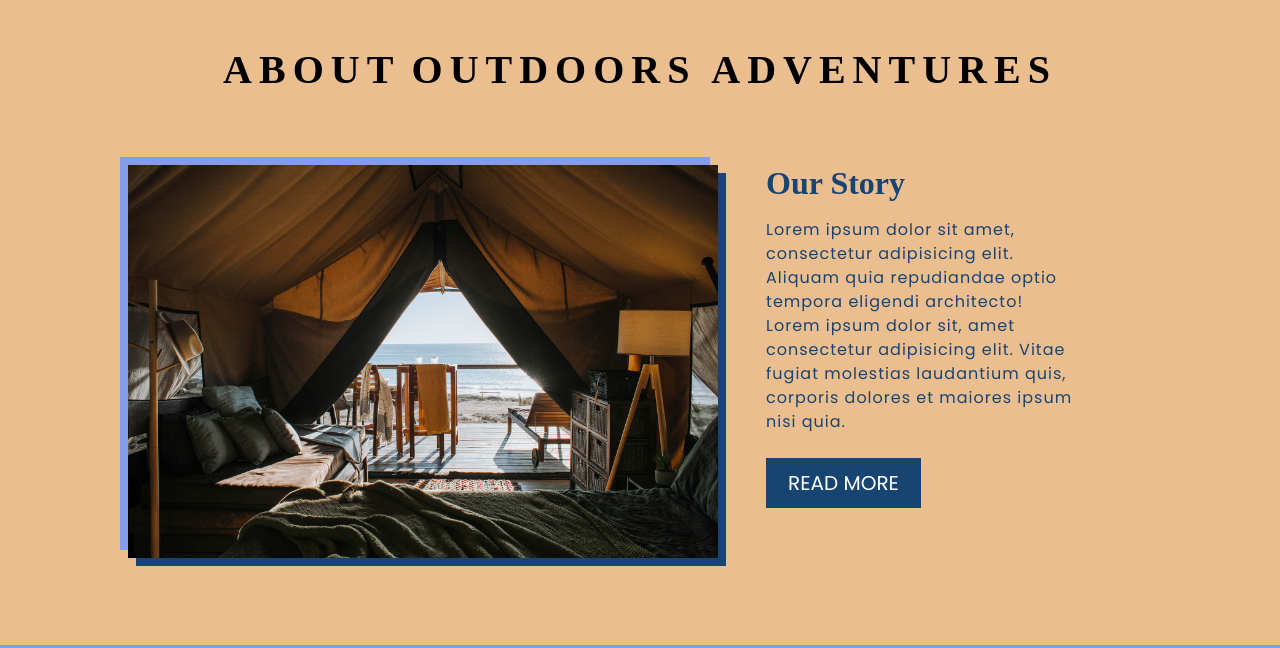
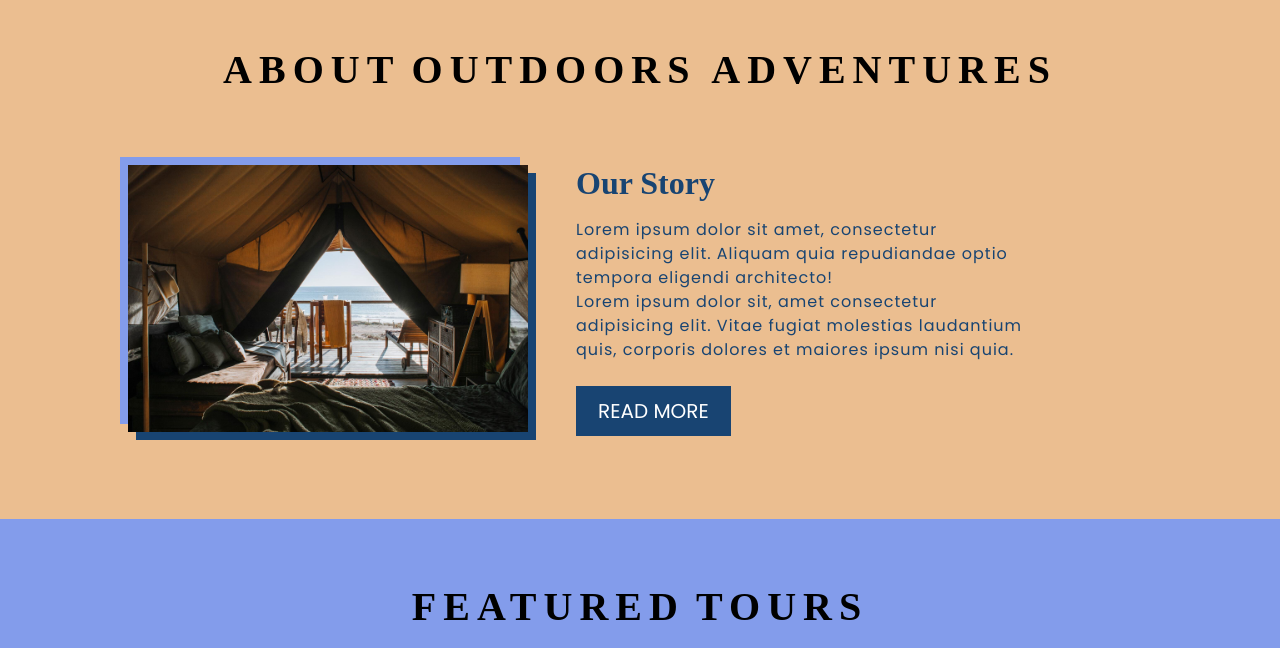
Before and after one commit to Rioba-Ian/gastbyTourismJamStack, a Gatsby site: page / in a window 1280 px wide. Shown: the part 802-1450 px from the top of the page. Built offline with nearby package versions, Linux system fonts and the light colour scheme; Gatsby itself is replaced by a stand-in of ours; a web font is replaced by a local one.

Commit message:
img optimization

```diff
--- a/gatsby-config.js
+++ b/gatsby-config.js
@@ -22,4 +22,11 @@
     `gatsby-plugin-sharp`,
     `gatsby-plugin-transition-link`,
   ],
+  siteMetadata: {
+    title: "Local travels in Kenya",
+    description:
+      "Get to travel local places in Kenya and around the bush with easily accessible hikes and affordable rates",
+    copyright: "Copyright under Ian Rioba",
+    contact: "riobafelix@gmail.com",
+  },
 };
--- a/src/components/Home/About.jsx
+++ b/src/components/Home/About.jsx
@@ -1,15 +1,28 @@
 import React from "react";
 import Title from "../Title";
-import img from "../../images/about-us-img.jpg";
+import { graphql, useStaticQuery } from "gatsby";
 import "../../css/about.css";
+import Img from "gatsby-image";
+
 const About = () => {
+  const data = useStaticQuery(getAbout);
+
+  console.log(data);
+
   return (
     <div className="about">
       <Title title="about" subtitle="Outdoors adventures" />
       <div className="about-content">
-        <article>
+        <article className="img-content">
           <div className="img-container-about">
-            <img src={img} alt="" />
+            <Img
+              className="about-img"
+              fixed={{
+                ...data.file.childImageSharp.fixed,
+                minWidth: 200,
+              }}
+              alt="tent house"
+            />
           </div>
         </article>
 
@@ -33,4 +46,16 @@
   );
 };
 
+const getAbout = graphql`
+  query {
+    file(relativePath: { eq: "aboutus.jpeg" }) {
+      childImageSharp {
+        fixed {
+          ...GatsbyImageSharpFixed
+        }
+      }
+    }
+  }
+`;
+
 export default About;
--- a/src/components/Home/Featured.jsx
+++ b/src/components/Home/Featured.jsx
@@ -11,7 +11,7 @@
           {featured.map((item, index) => {
             return (
               <article key={index}>
-                <img src={item.imageUrl} alt="" />
+                <img src={item.imageUrl} alt="featured images" />
                 <div className="text-content">
                   <h4>{item.title}</h4>
                   <p>{item.text}</p>
--- a/src/css/about.css
+++ b/src/css/about.css
@@ -15,7 +15,11 @@
   margin: 2em 0;
 }
 
-.img-container-about img {
+.img-content {
+  flex-grow: 2;
+}
+
+.about-img {
   box-shadow: 0.5em 0.5em var(--dark-navy-text),
     -0.5rem -0.5rem var(--light-purplish-blue);
 }
--- a/src/pages/index.jsx
+++ b/src/pages/index.jsx
@@ -6,6 +6,7 @@
 import AniLink from "gatsby-plugin-transition-link";
 import About from "../components/Home/About";
 import Featured from "../components/Home/Featured";
+import { graphql } from "gatsby";
 
 export default function index() {
   return (
@@ -25,3 +26,15 @@
     </Layout>
   );
 }
+
+export const query = graphql`
+  query GetImages {
+    file(relativePath: { eq: "travel-banner-img.jpg" }) {
+      childImageSharp {
+        fluid {
+          ...GatsbyImageSharpFluid
+        }
+      }
+    }
+  }
+`;
```
Also changed, not shown: src/images/aboutus.jpeg (added).
